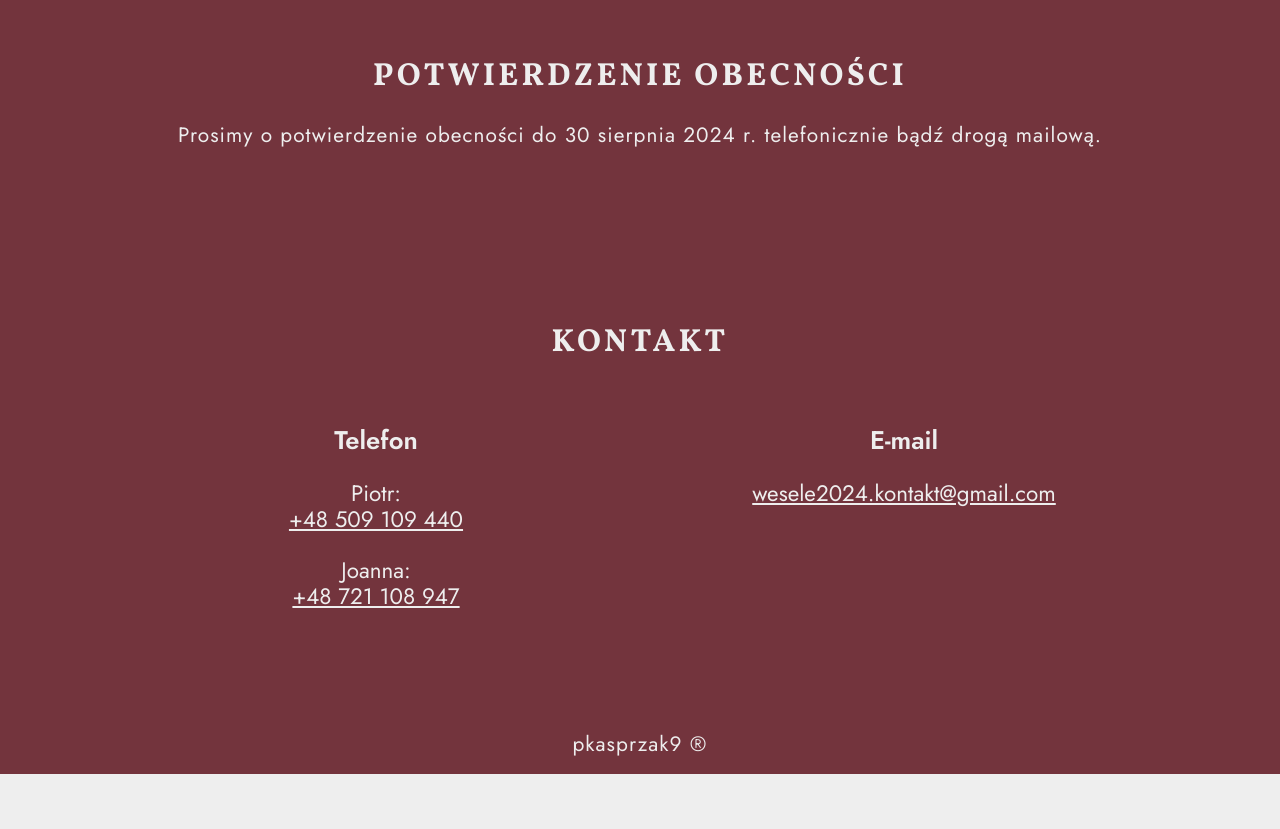
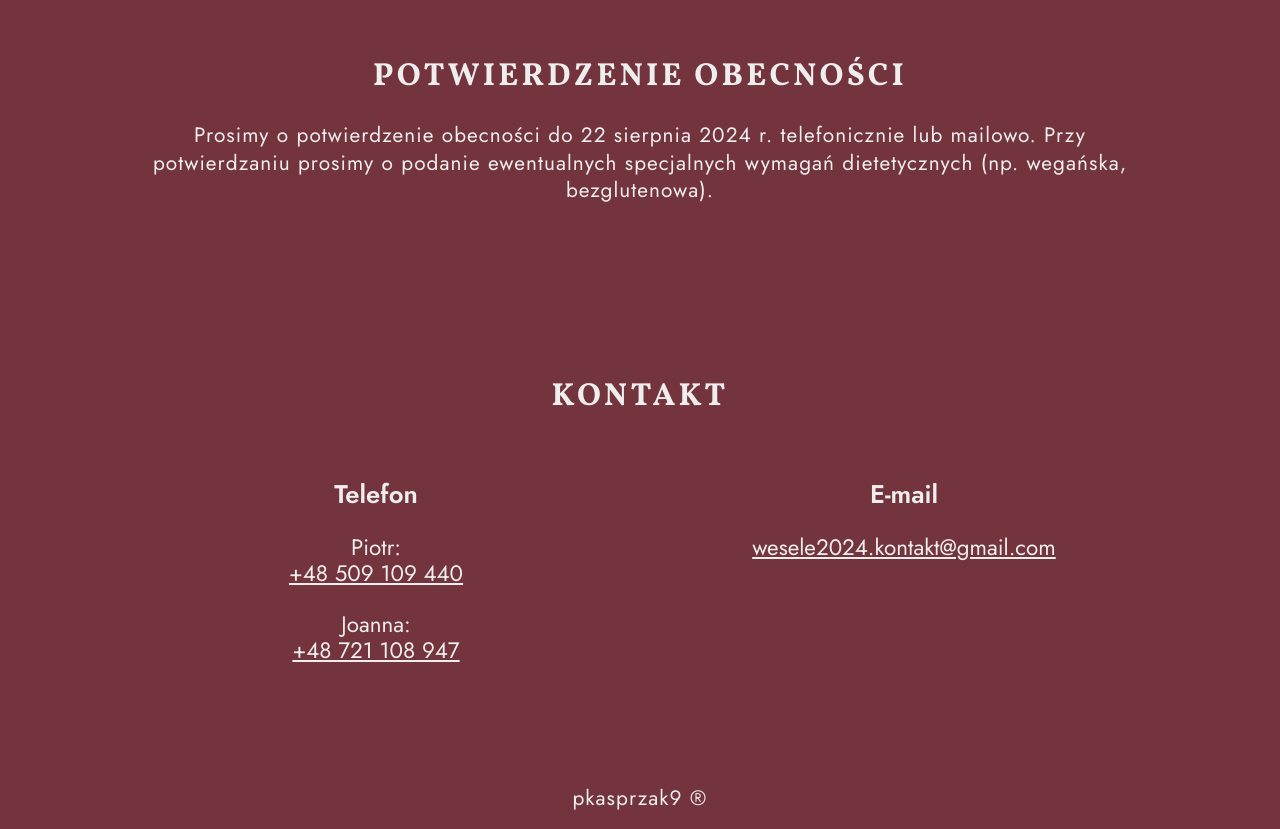
Before and after one commit to pkasprzak9/wesele, a React (Create React App) app: page / in a window 1280 px wide. Shown: the part 3300-4129 px from the top of the page. Before the commit the page ends 4074 px from the top, so only its background shows below. Built offline with nearby package versions, Linux system fonts and the light colour scheme.

Commit message:
Update RSVP instructions with dietary requirements
Changed the RSVP deadline to August 22, 2024, and added a request for any dietary requirements (e.g., vegan, gluten-free) to ensure all guests' needs are accommodated.

```diff
--- a/src/components/Main/SectionPresence/SectionPresence.jsx
+++ b/src/components/Main/SectionPresence/SectionPresence.jsx
@@ -7,7 +7,7 @@ export default function SectionPresence() {
       <div className={styles.container}>
         <h2 className={styles.title}>Potwierdzenie obecności</h2>
         <p className={styles.text}>
-          Prosimy o potwierdzenie obecności do 30 sierpnia 2024 r. telefonicznie bądź drogą mailową.
+        Prosimy o potwierdzenie obecności do 22 sierpnia 2024 r. telefonicznie lub mailowo. Przy potwierdzaniu prosimy o podanie ewentualnych specjalnych wymagań dietetycznych (np. wegańska, bezglutenowa).
         </p>
       </div>
     </section>
```
